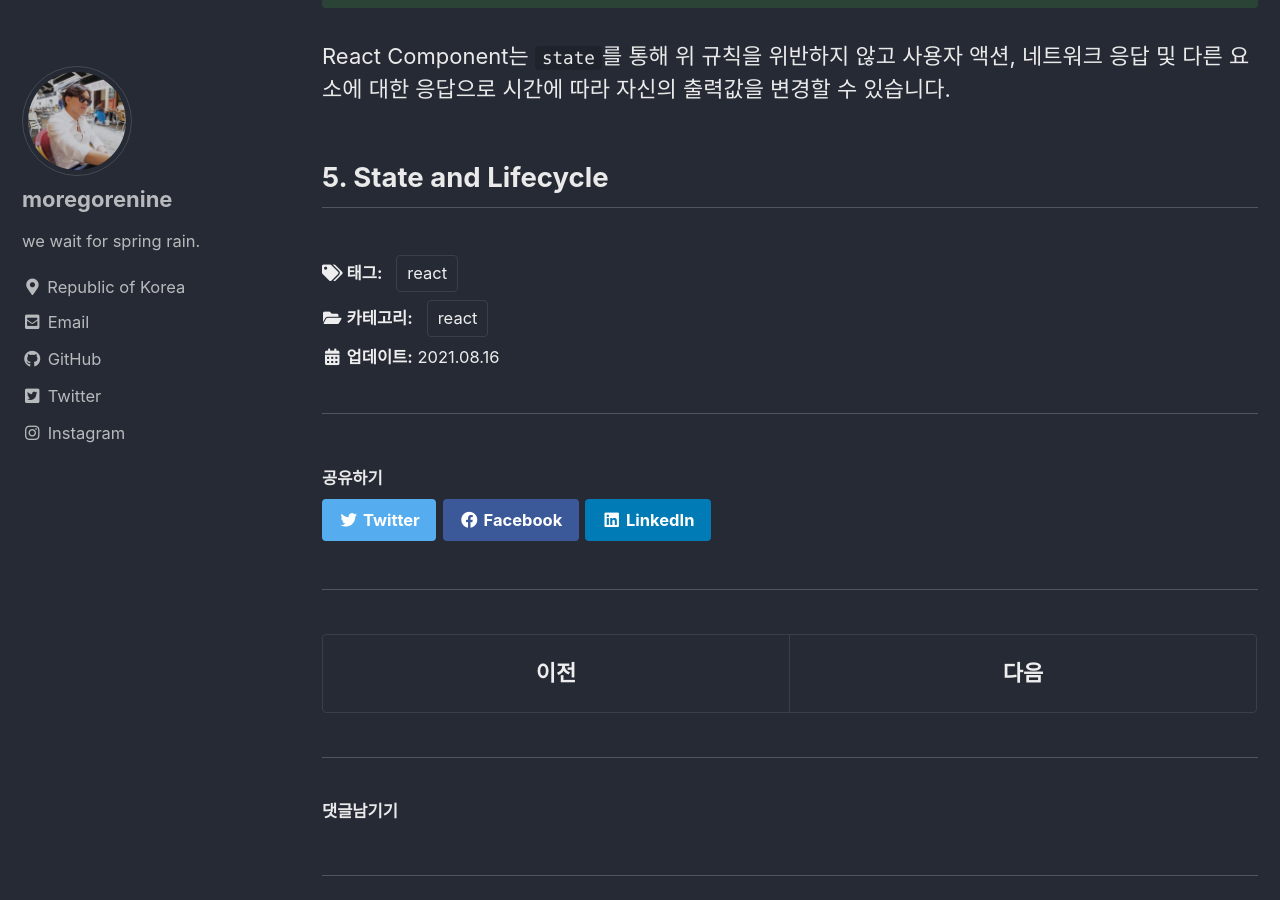
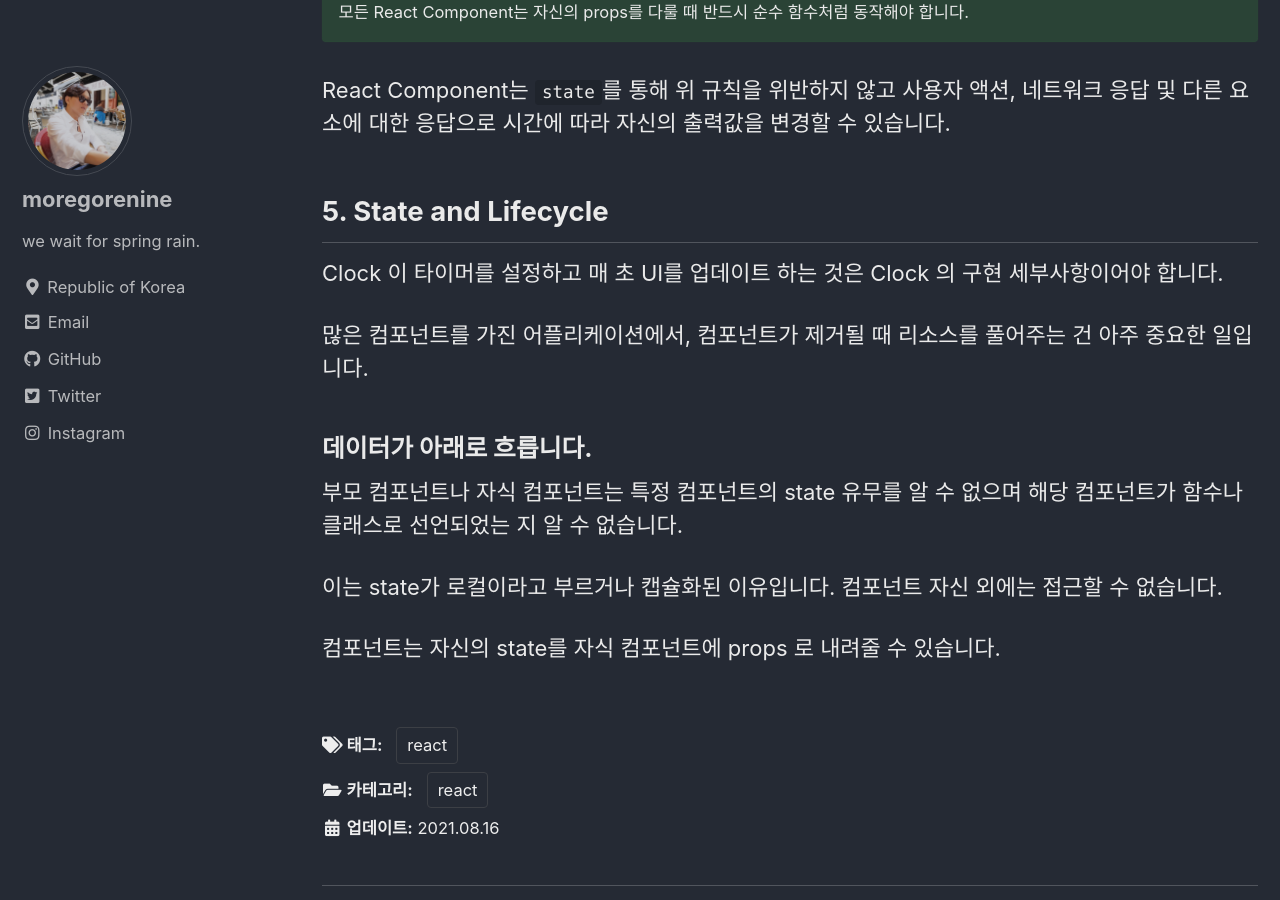
Before and after one commit to moregorenine/moregorenine.github.io, a Jekyll site: the page built from _posts/react/2021-7-17-react-docs.md, in a window 1280 px wide and 900 px high, scrolled down 8329 px. Built offline with Jekyll 4.4.1, drawn with Linux system fonts in a browser that asks for light colours; cached includes are drawn as plain includes; comment, search, counter and statistics services are not loaded.

Commit message:
Update 2021-7-17-react-docs.md

```diff
--- a/_posts/react/2021-7-17-react-docs.md
+++ b/_posts/react/2021-7-17-react-docs.md
@@ -248,3 +248,15 @@ React는 매우 유연하지만 한 가지 엄격한 규칙이 있습니다.
 React Component는 `state`를 통해 위 규칙을 위반하지 않고 사용자 액션, 네트워크 응답 및 다른 요소에 대한 응답으로 시간에 따라 자신의 출력값을 변경할 수 있습니다.
 
 ## 5. State and Lifecycle
+
+Clock 이 타이머를 설정하고 매 초 UI를 업데이트 하는 것은 Clock 의 구현 세부사항이어야 합니다.
+
+많은 컴포넌트를 가진 어플리케이션에서, 컴포넌트가 제거될 때 리소스를 풀어주는 건 아주 중요한 일입니다.
+
+### 데이터가 아래로 흐릅니다.
+
+부모 컴포넌트나 자식 컴포넌트는 특정 컴포넌트의 state 유무를 알 수 없으며 해당 컴포넌트가 함수나 클래스로 선언되었는 지 알 수 없습니다.
+
+이는 state가 로컬이라고 부르거나 캡슐화된 이유입니다. 컴포넌트 자신 외에는 접근할 수 없습니다.
+
+컴포넌트는 자신의 state를 자식 컴포넌트에 props 로 내려줄 수 있습니다.
```
